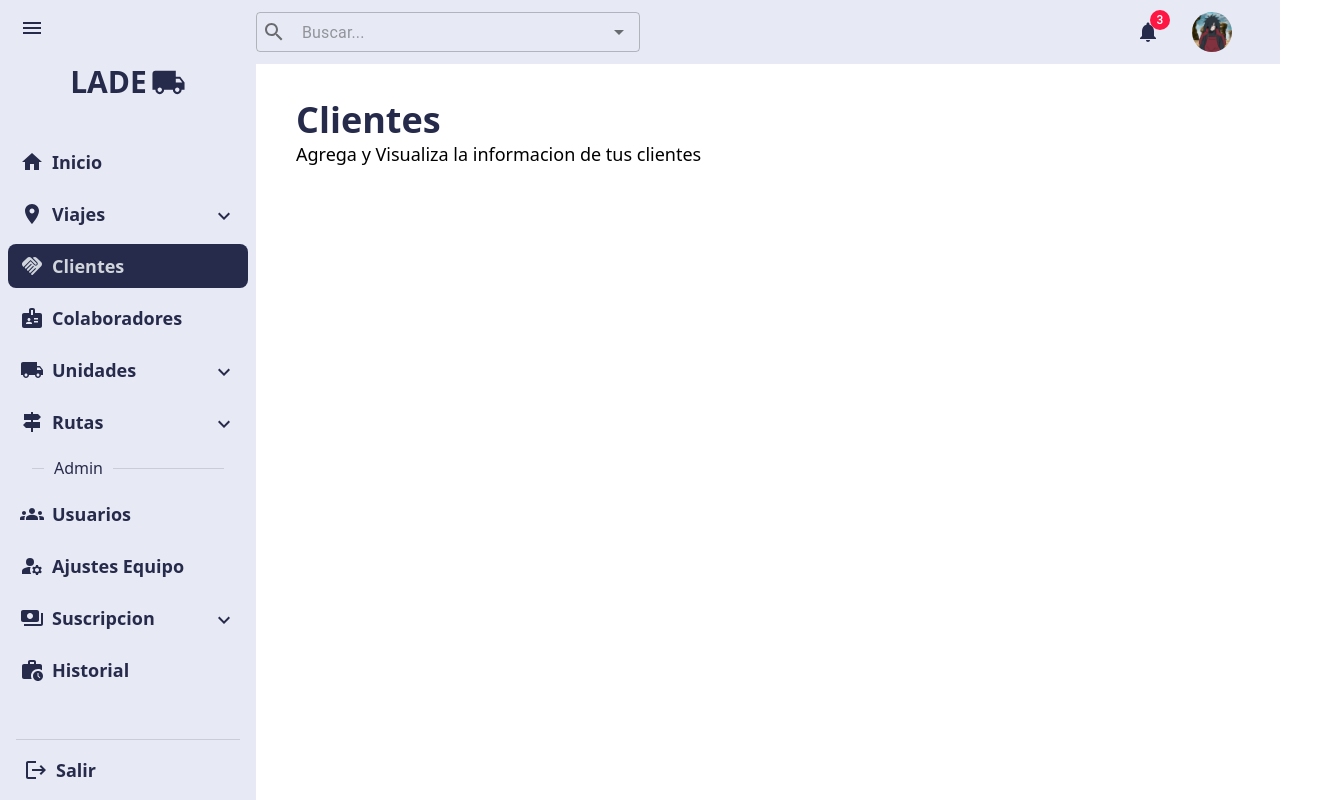
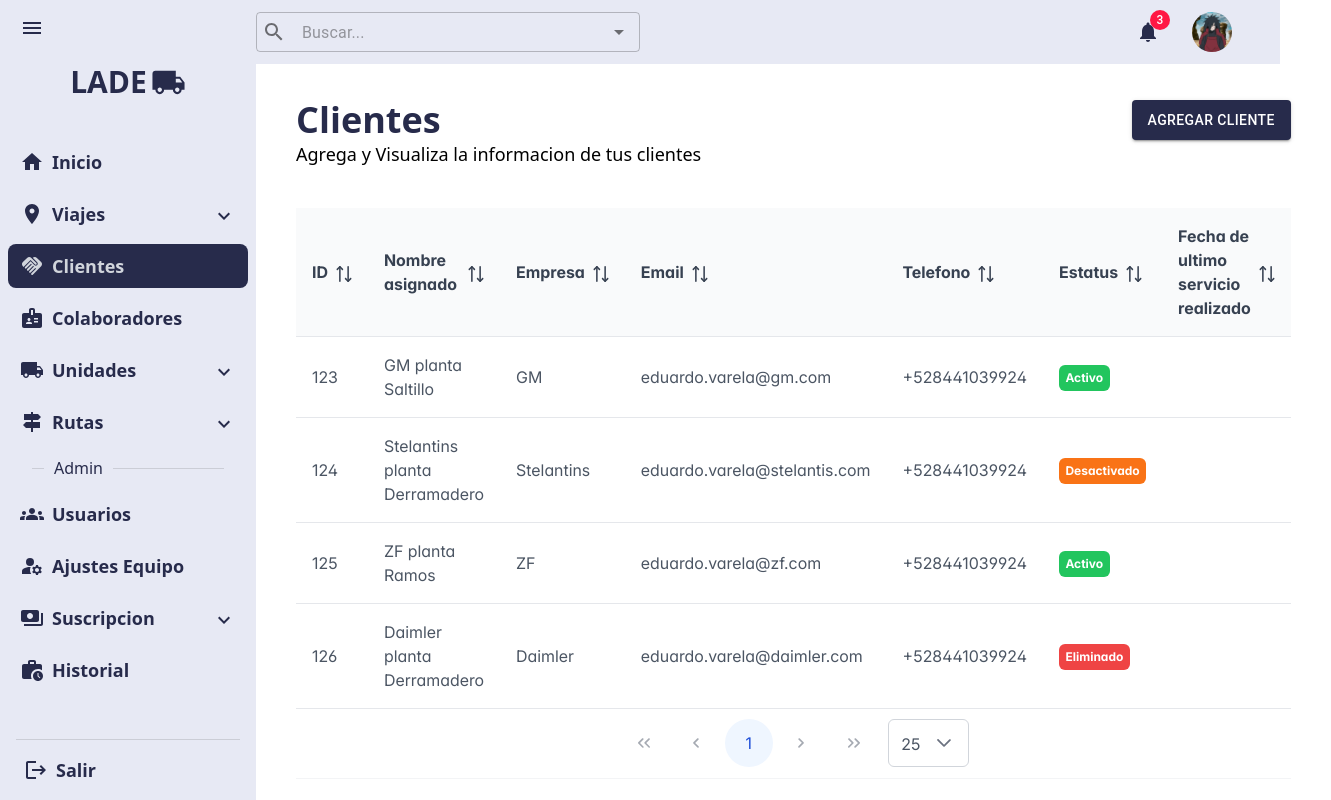
Before and after one commit to lade-group/lade-app, a React (Vite) app: page /dashboard/clients in a window 1280 px wide. Shown: the whole page, 1331 px wide, since content can reach past the window. Built offline with nearby package versions, Linux system fonts and the light colour scheme.

Commit message:
[Feature] Add Client Page And Logic (add Data Table Dummy Template)

```diff
--- a/src/pages/Dashboard/Client/Clients.tsx
+++ b/src/pages/Dashboard/Client/Clients.tsx
@@ -1,14 +1,124 @@
+import { useState } from 'react'
+import { DataTable, DataTableSelectEvent } from 'primereact/datatable'
+import { Column } from 'primereact/column'
+import { Tag } from 'primereact/tag'
+import Button from '@mui/material/Button'
+
+interface Client {
+  code?: string
+  company?: string
+  name_related?: string
+  email?: string
+  phone?: string
+  status?: string
+  last_service_date?: string
+}
+
 const Clients = () => {
+  const [clients, setClients] = useState<Client[]>([
+    {
+      code: '123',
+      company: 'GM',
+      name_related: 'GM planta Saltillo',
+      email: 'eduardo.varela@gm.com',
+      phone: '+528441039924',
+      status: 'Activo',
+      last_service_date: '',
+    },
+    {
+      code: '124',
+      company: 'Stelantins',
+      name_related: 'Stelantins planta Derramadero',
+      email: 'eduardo.varela@stelantis.com',
+      phone: '+528441039924',
+      status: 'Desactivado',
+      last_service_date: '',
+    },
+    {
+      code: '125',
+      company: 'ZF',
+      name_related: 'ZF planta Ramos',
+      email: 'eduardo.varela@zf.com',
+      phone: '+528441039924',
+      status: 'Activo',
+      last_service_date: '',
+    },
+    {
+      code: '126',
+      company: 'Daimler',
+      name_related: 'Daimler planta Derramadero',
+      email: 'eduardo.varela@daimler.com',
+      phone: '+528441039924',
+      status: 'Eliminado',
+      last_service_date: '',
+    },
+  ])
+
+  const [selectedClient, setSelectedClient] = useState<Client | null>(null)
+
+  const rowSelected = (e: DataTableSelectEvent) => {
+    console.log(e.data)
+  }
+
+  const statusBodyTemplate = (client: Client) => {
+    return <Tag value={client.status} severity={getSeverity(client)}></Tag>
+  }
+
+  const getSeverity = (client: Client) => {
+    switch (client.status) {
+      case 'Activo':
+        return 'success'
+
+      case 'Desactivado':
+        return 'warning'
+
+      case 'Eliminado':
+        return 'danger'
+
+      default:
+        return null
+    }
+  }
+
   return (
     <div>
       <div className='flex justify-between'>
         <h1 className='text-4xl text-primary font-bold'>Clientes</h1>
+        <Button variant='contained' color='primary'>
+          Agregar Cliente
+        </Button>
       </div>
       <div>
         <span className='text-lg'>Agrega y Visualiza la informacion de tus clientes</span>
       </div>
-      <div className='w-full'>
-
+      <div className='w-full pt-10'>
+        <DataTable
+          removableSort
+          value={clients}
+          sortMode='multiple'
+          tableStyle={{ minWidth: '50rem' }}
+          selection={selectedClient}
+          onSelectionChange={(e) => setSelectedClient(e.value)}
+          selectionMode='single'
+          onRowSelect={rowSelected}
+          paginator
+          rows={25}
+          rowsPerPageOptions={[25, 50, 75, 100]}
+          scrollable
+          scrollHeight='flex'
+        >
+          <Column field='code' header='ID' sortable></Column>
+          <Column field='name_related' header='Nombre asignado' sortable></Column>
+          <Column field='company' header='Empresa' sortable></Column>
+          <Column field='email' header='Email' sortable></Column>
+          <Column field='phone' header='Telefono' sortable></Column>
+          <Column field='status' header='Estatus' body={statusBodyTemplate} sortable></Column>
+          <Column
+            field='last_service_date'
+            header='Fecha de ultimo servicio realizado'
+            sortable
+          ></Column>
+        </DataTable>
       </div>
     </div>
   )
```
